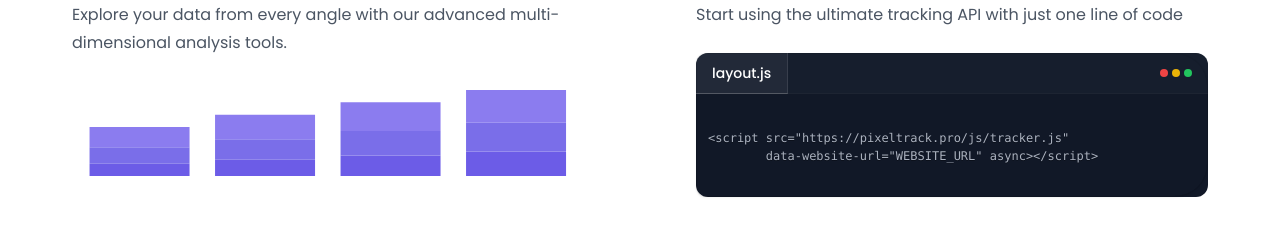
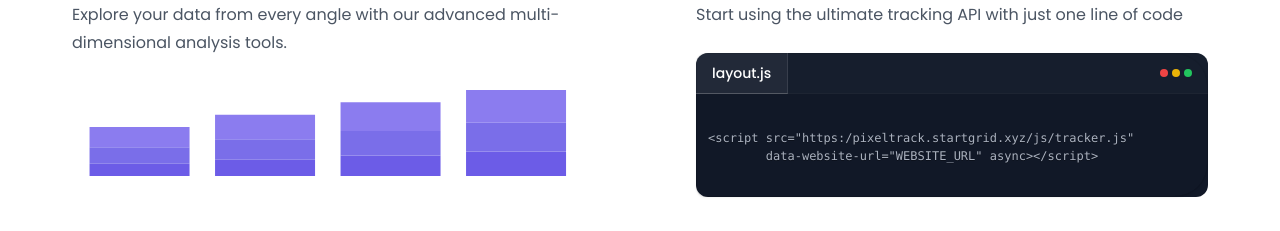
Before and after one commit to Nikola31267/tracking-app, a Next.js app: page / in a window 1280 px wide. Shown: the part 2960-3191 px from the top of the page. Built offline with nearby package versions, Linux system fonts and the light colour scheme.

Commit message:
making it work with new domain

```diff
--- a/public/js/tracker.js
+++ b/public/js/tracker.js
@@ -23,7 +23,7 @@
     referrer: ref || "Direct",
   };
 
-  fetch("https://pixel-track-website-api.vercel.app/track", {
+  fetch("https://pixeltrackapi.startgrid.xyz/track", {
     method: "POST",
     headers: {
       "Content-Type": "application/json",
--- a/src/app/api/check-snippet/route.js
+++ b/src/app/api/check-snippet/route.js
@@ -18,7 +18,7 @@ export async function GET(req) {
     const html = response.data;
 
     const snippetFound = html.includes(
-      '<script src="https://pixel-track.vercel.app/js/tracker.js"'
+      '<script src="https://pixeltrack.startgrid.xyz/js/tracker.js"'
     );
     return NextResponse.json({ snippetFound });
   } catch (error) {
--- a/src/components/FeaturesSection.jsx
+++ b/src/components/FeaturesSection.jsx
@@ -148,7 +148,7 @@ const features = [
                   }}
                 >
                   {`
-<script src="https://pixeltrack.pro/js/tracker.js" \n` +
+<script src="https:/pixeltrack.startgrid.xyz/js/tracker.js" \n` +
                     `        data-website-url="WEBSITE_URL" async></script>
                     `}
                 </SyntaxHighlighter>
--- a/src/components/FindSnippet.jsx
+++ b/src/components/FindSnippet.jsx
@@ -15,7 +15,7 @@ const FindSnippet = ({ projectName, projectId, projectPage }) => {
   const router = useRouter();
 
   const codeSnippet =
-    `<script src="https://pixel-track.vercel.app/js/tracker.js" \n` +
+    `<script src="https://pixeltrack.startgrid.xyz/js/tracker.js" \n` +
     `        data-website-url="${projectName}" async></script>`;
 
   const handleVerifyInstallation = async () => {
```
